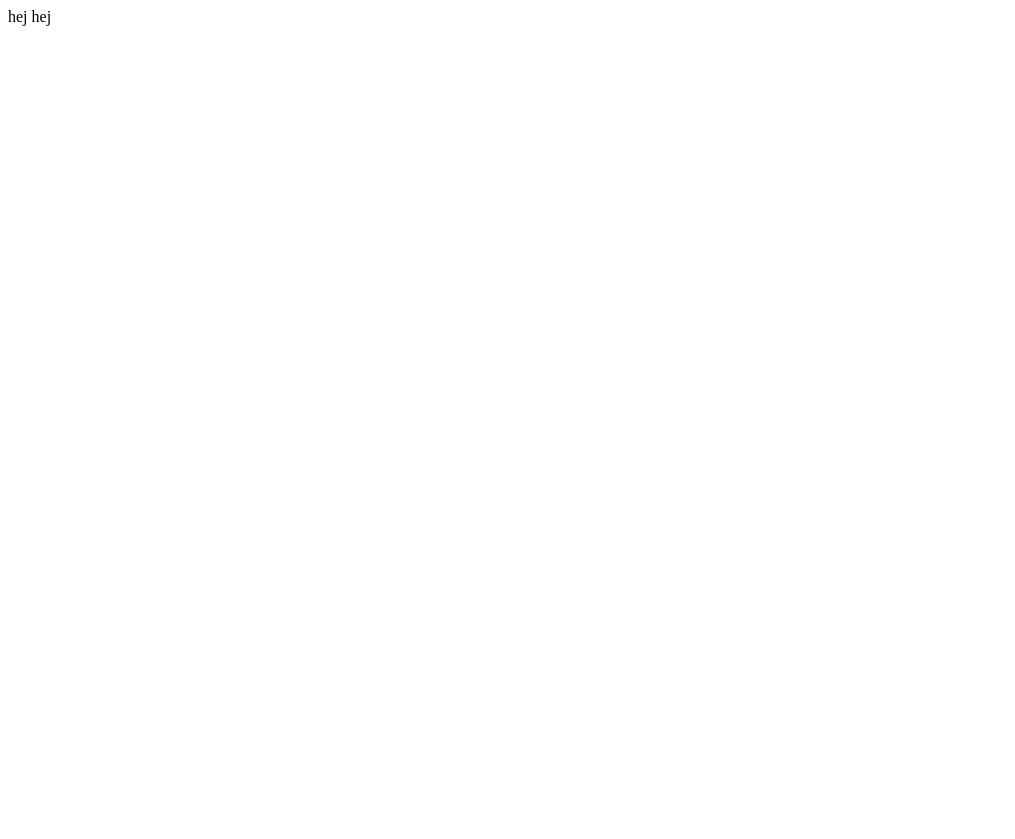
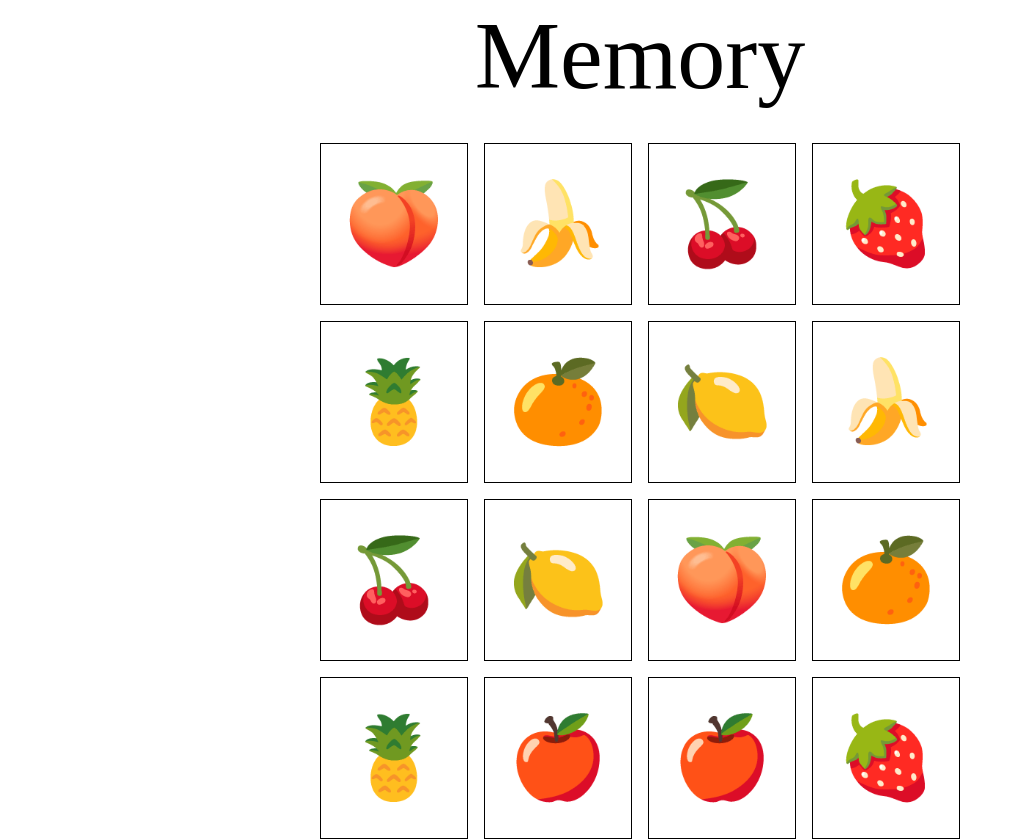
Before and after one commit to lysmac/Memory, a plain HTML site: page index.html in a window 1280 px wide. Shown: the whole page, without its empty margins (0-1015 px from the left). Before the commit the page ends 800 px from the top, so only its background shows below. Drawn offline with Linux system fonts and the light colour scheme.

Commit message:
some styling and it now places out fruits randomly in the grid

```diff
--- a/index.html
+++ b/index.html
@@ -6,8 +6,10 @@
     <meta name="viewport" content="width=device-width, initial-scale=1.0" />
     <title>Memory</title>
     <link rel="stylesheet" href="style.css" />
+    <script src="src/main.js" defer></script>
   </head>
   <body>
-    hej hej
+    <header>Memory</header>
+    <main id="board"></main>
   </body>
 </html>
--- a/src/main.js
+++ b/src/main.js
@@ -1,4 +1,5 @@
 var fruits = ["🍍", "🍒", "🍊", "🍋", "🍓", "🍑", "🍌", "🍎"];
+// Shuffles an array
 function shuffle(arr) {
     var shuffled = arr
         .map(function (value) { return ({ value: value, sort: Math.random() }); })
@@ -9,10 +10,25 @@ function shuffle(arr) {
     });
     return shuffled;
 }
+// Merges an array two times, and shuffles it
 function mergeArrays() {
     var first = shuffle(fruits);
     var second = shuffle(fruits);
     var shuffledDoubleFruits = first.concat(second);
-    console.log(shuffledDoubleFruits);
+    var reShuffle = shuffle(shuffledDoubleFruits);
+    return reShuffle;
 }
-mergeArrays();
+function placeOutFruits() {
+    var mixedFruits = mergeArrays();
+    console.log(mixedFruits);
+    var board = document.getElementById("board");
+    mixedFruits.forEach(function (fruit) {
+        var div = document.createElement("div");
+        div.className = "card";
+        div.textContent = fruit;
+        board === null || board === void 0 ? void 0 : board.appendChild(div);
+        console.log(fruit);
+        // main.appendChild(document.createElement("div")).textContent = fruit;
+    });
+}
+placeOutFruits();
--- a/style.css
+++ b/style.css
@@ -0,0 +1,45 @@
+* {
+  margin: 0;
+}
+
+body {
+  display: flex;
+
+  align-items: center;
+  flex-direction: column;
+  height: 100vh;
+}
+
+header {
+  width: 100vw;
+  display: flex;
+  justify-content: center;
+  font-size: 6rem;
+  margin-bottom: 2rem;
+}
+
+main {
+  display: grid;
+  grid-template-columns: 1fr 1fr 1fr 1fr;
+  grid-template-rows: 1fr 1fr 1fr 1fr;
+  gap: 1rem;
+  width: 40rem;
+}
+
+.card {
+  border: 1px solid black;
+  height: 10rem;
+  display: flex;
+  justify-content: center;
+  align-items: center;
+  font-size: 5rem;
+}
+
+.cardBack {
+  background-color: black;
+  font-size: 0;
+}
+
+.cardShown {
+  background-color: white;
+}
```
Also changed, not shown: src/main.ts (+23 -2 lines).
